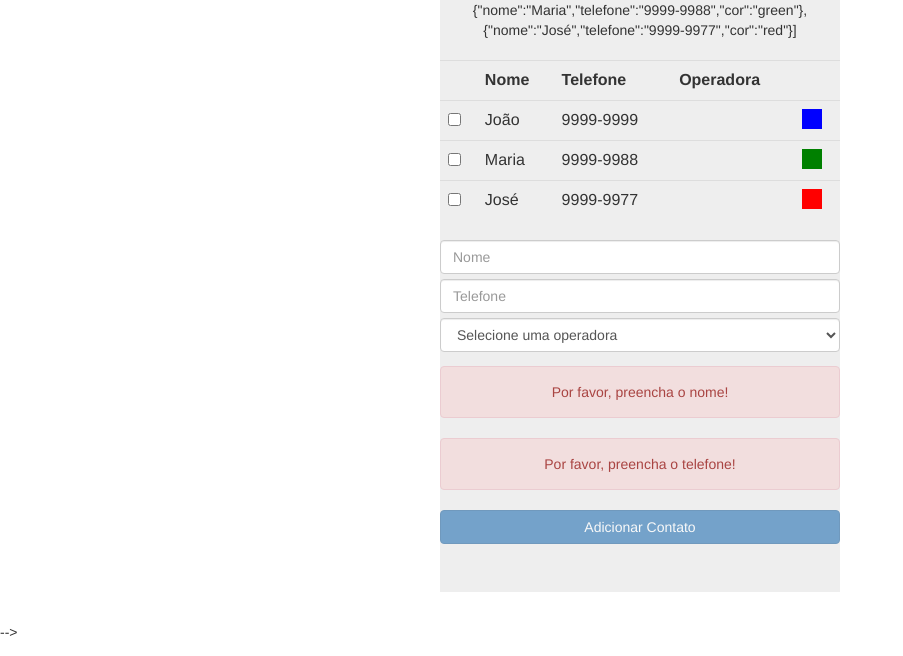
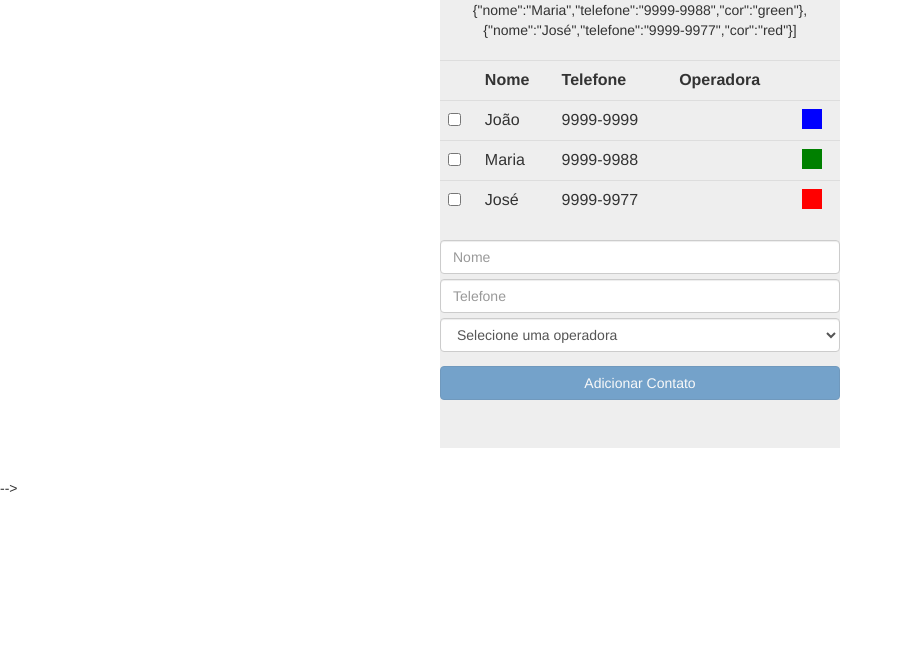
Before and after one commit to linielson/lista_telefonica, a plain HTML site: page index.html in a window 1280 px wide. Shown: the part 144-800 px from the top of the page, without its empty margins (0-903 px from the left). Drawn offline with Linux system fonts and the light colour scheme.

Commit message:
utilizando  na validação do formulário

```diff
--- a/index.html
+++ b/index.html
@@ -97,11 +97,11 @@
         </select>
       </form>
 
-      <div ng-show="contatoForm.nome.$invalid" class="alert alert-danger">
+      <div ng-show="contatoForm.nome.$invalid && contatoForm.nome.$dirty" class="alert alert-danger">
         Por favor, preencha o nome!
       </div>
 
-      <div ng-show="contatoForm.telefone.$invalid" class="alert alert-danger">
+      <div ng-show="contatoForm.telefone.$invalid && contatoForm.telefone.$dirty" class="alert alert-danger">
         Por favor, preencha o telefone!
       </div>
 
```
